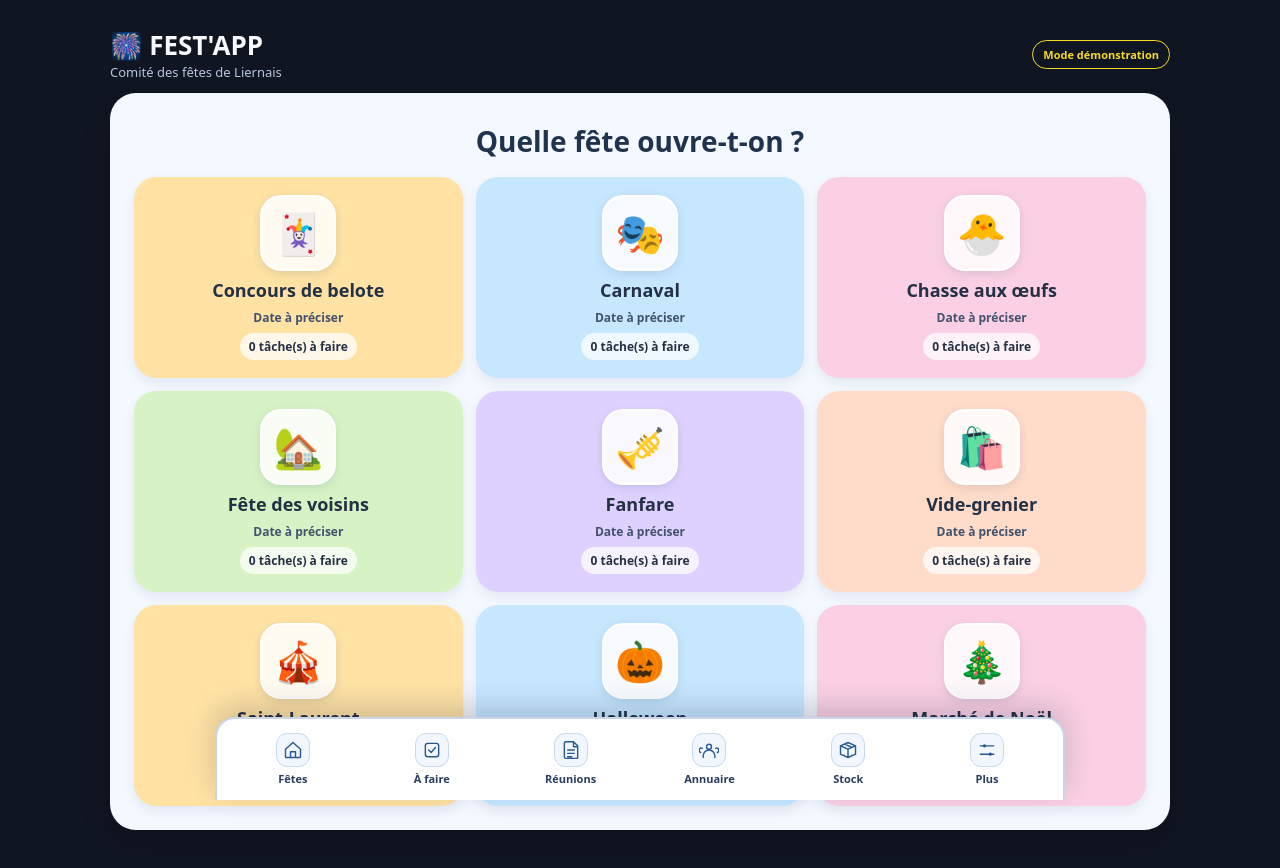
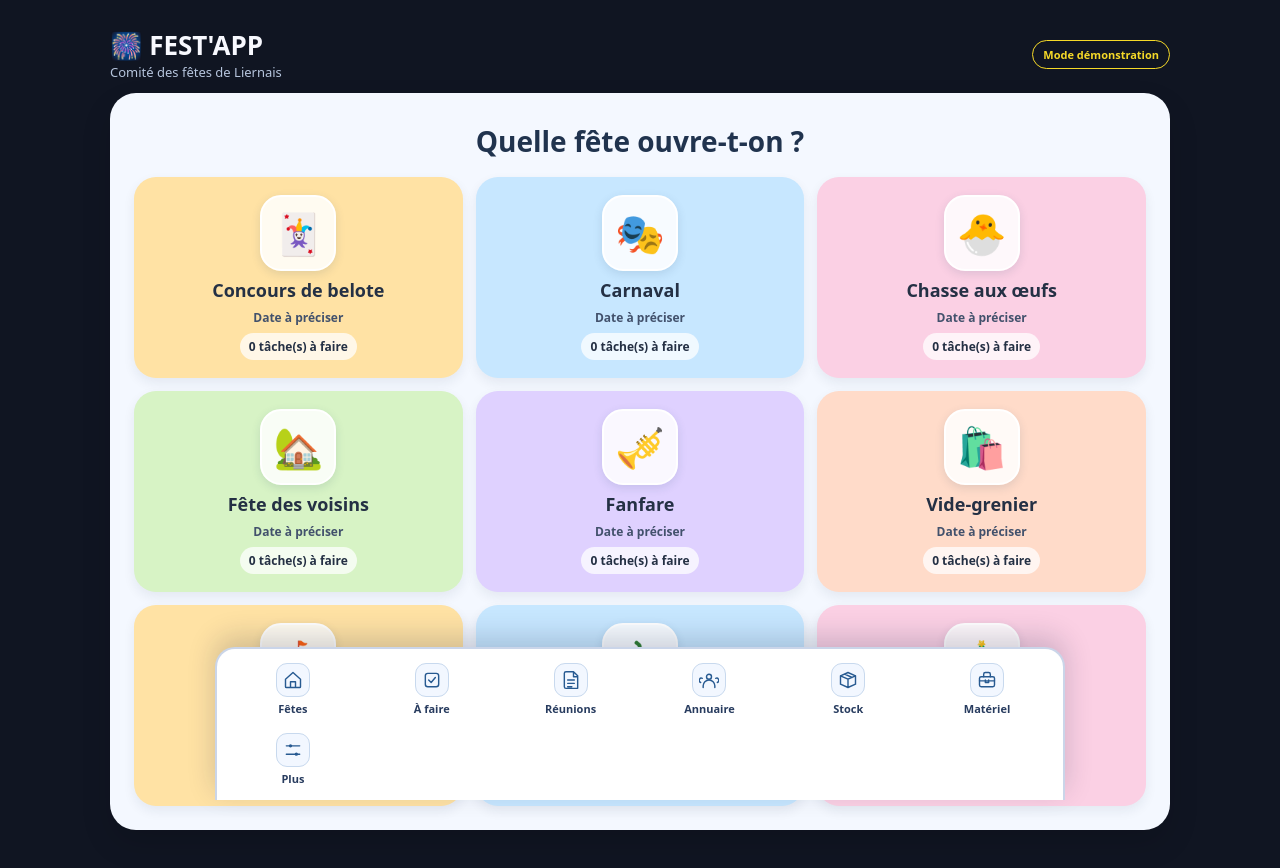
Before and after one commit to TIXIER21430/Festapp, a React (Vite) app: page / in a window 1280 px wide. Shown: the top 868 px of the page. Built offline with nearby package versions, Linux system fonts and the light colour scheme.

Commit message:
Add direct equipment access to bottom navigation

```diff
--- a/src/BottomNavigation.jsx
+++ b/src/BottomNavigation.jsx
@@ -24,6 +24,7 @@ export default function BottomNavigation({onHome,onMeetings,meetingsOpen=false,o
     ['meetings','📝','Réunions',onMeetings],
     ['contacts','👥','Annuaire',()=>onOpenModule('contacts')],
     ['stock','📦','Stock',()=>onOpenModule('stock')],
+    ['equipment','🧰','Matériel',()=>onOpenModule('equipment')],
     ['settings','⚙️','Plus',onSettings]
    ].map(([key,icon,label,action])=><button type="button" key={key} onClick={action} className={(key==='todo'&&orgTodosOpen)||(key==='meetings'&&meetingsOpen)||(key==='settings'&&settingsOpen)?'active':''} aria-label={key==='todo'?'À faire — comité et manifestations':key==='settings'?'Plus et réglages':label} aria-expanded={key==='todo'?orgTodosOpen:key==='settings'?settingsOpen:undefined}><span className="festapp-nav-icon" aria-hidden="true"><ModuleGlyph kind={key==='todo'?'tasks':key==='meetings'?'report':key}/></span><small>{label}</small></button>)}
   </nav>
```
